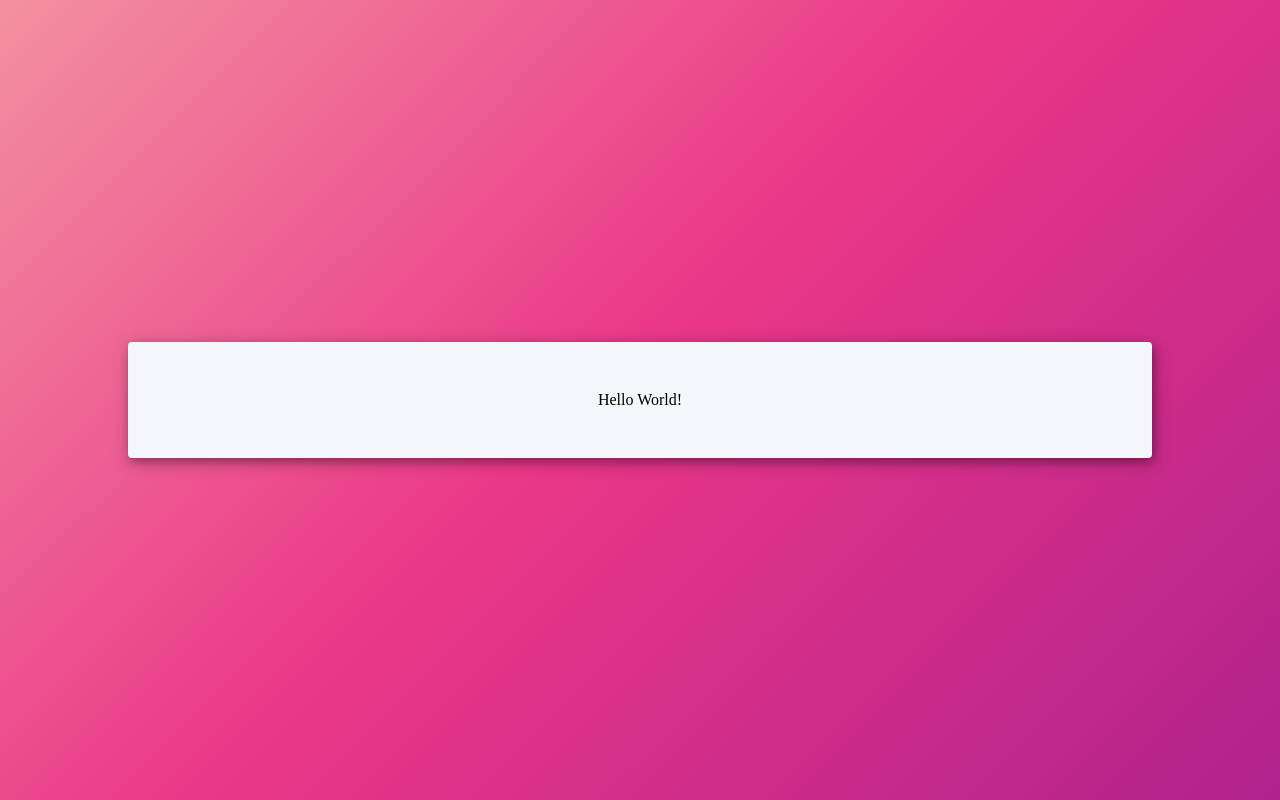
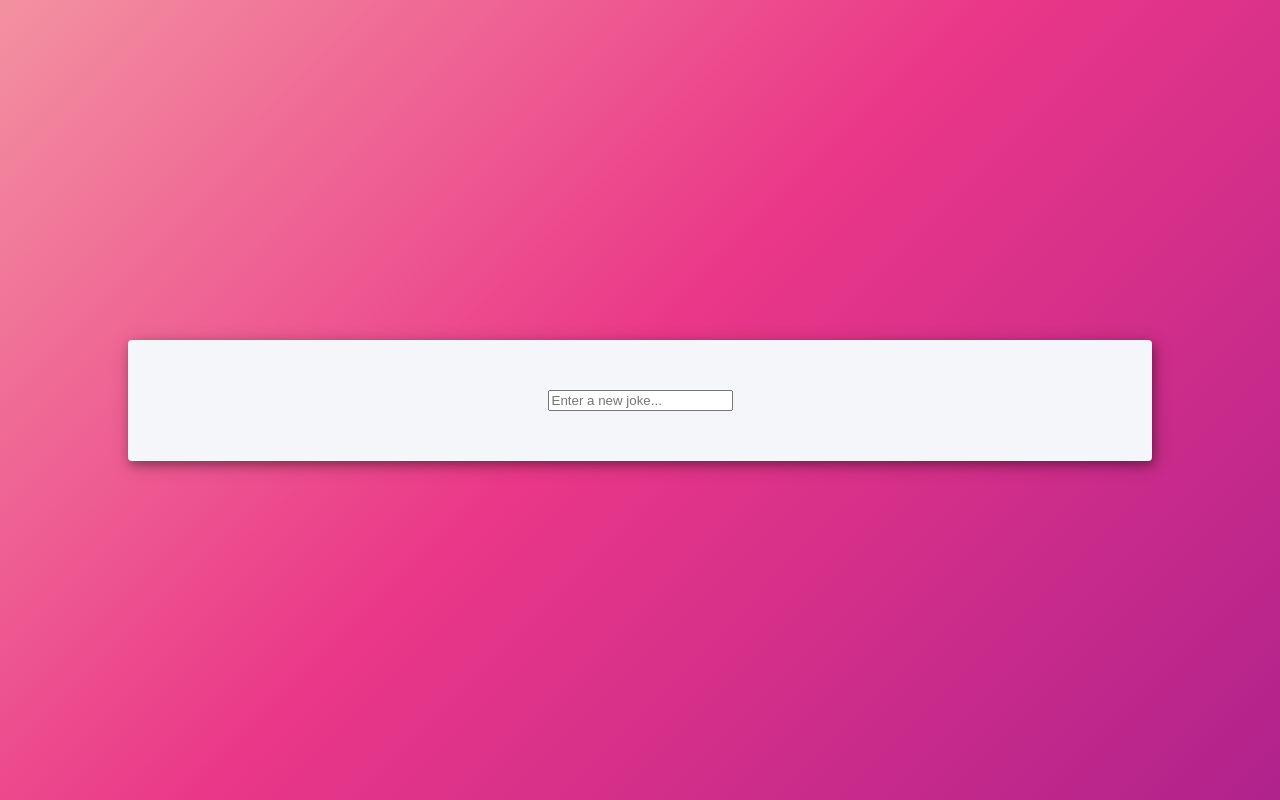
Before and after one commit to Nathan-Chevalier/chuckle-checklist, a React (Create React App) app: page / in a window 1280 px wide. Built offline with nearby package versions, Linux system fonts and the light colour scheme.

Commit message:
User input effecting state

```diff
--- a/src/App.js
+++ b/src/App.js
@@ -1,5 +1,20 @@
-import "./App.css"
+import { useState, useEffect } from "react";
+import "./App.css";
 
 export const App = () => {
-  return <div>Hello World!</div>
-}
+  const [newJoke, setNewJoke] = useState("");
+
+  return (
+    <div>
+      <input
+        className=""
+        type="text"
+        value={newJoke}
+        placeholder="Enter a new joke..."
+        onChange={(event) => {
+          setNewJoke(event.target.value);
+        }}
+      />
+    </div>
+  );
+};
```
